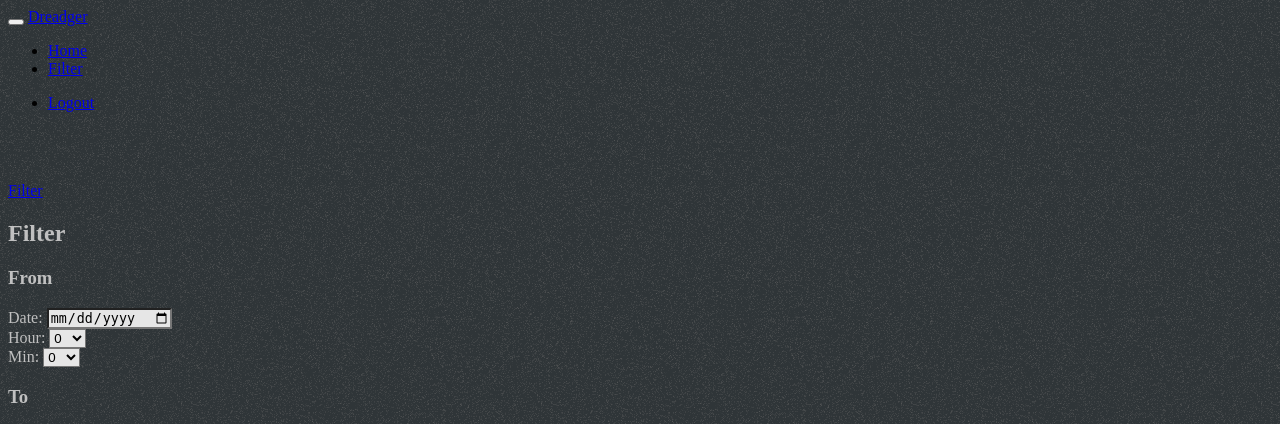
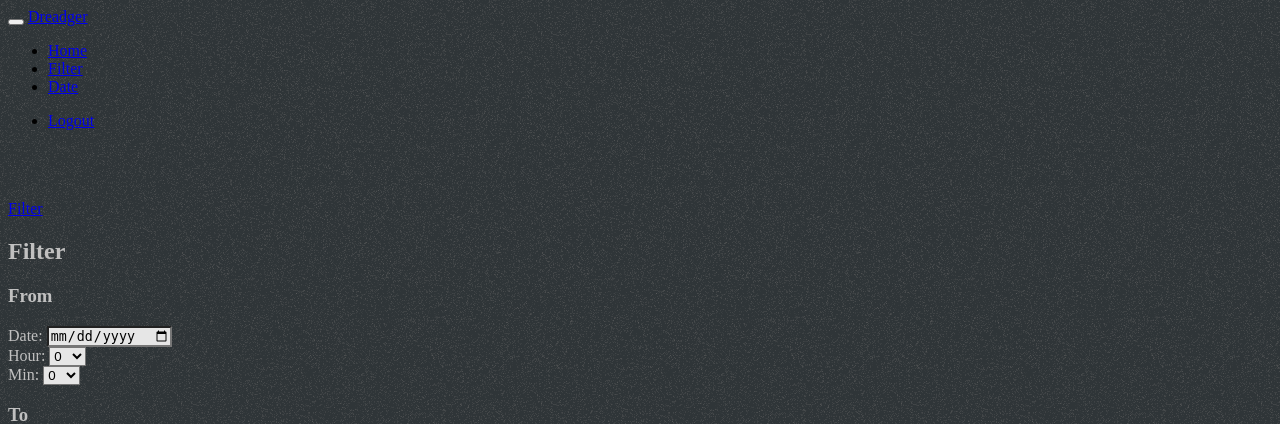
Before and after one commit to sebinsequira/dreadger_mycode, a Flask app: template templates/Home.html in a window 1280 px wide. Shown: the top 424 px of the page. Run offline with Flask 2, Linux system fonts and the light colour scheme; the template is opened without the code that fills it, so the values that code supplies are empty; some libraries are stand-ins or nearby versions.

Commit message:
Added link to Date page

```diff
--- a/templates/base.html
+++ b/templates/base.html
@@ -29,7 +29,7 @@
 
             <li><a href="/home">Home</a></li>
             <li><a href="/filter">Filter</a></li>
-
+            <li><a href="/date">Date</a></li>
             </ul>
             <ul class="nav navbar-nav navbar-right">
                 <li>
```
